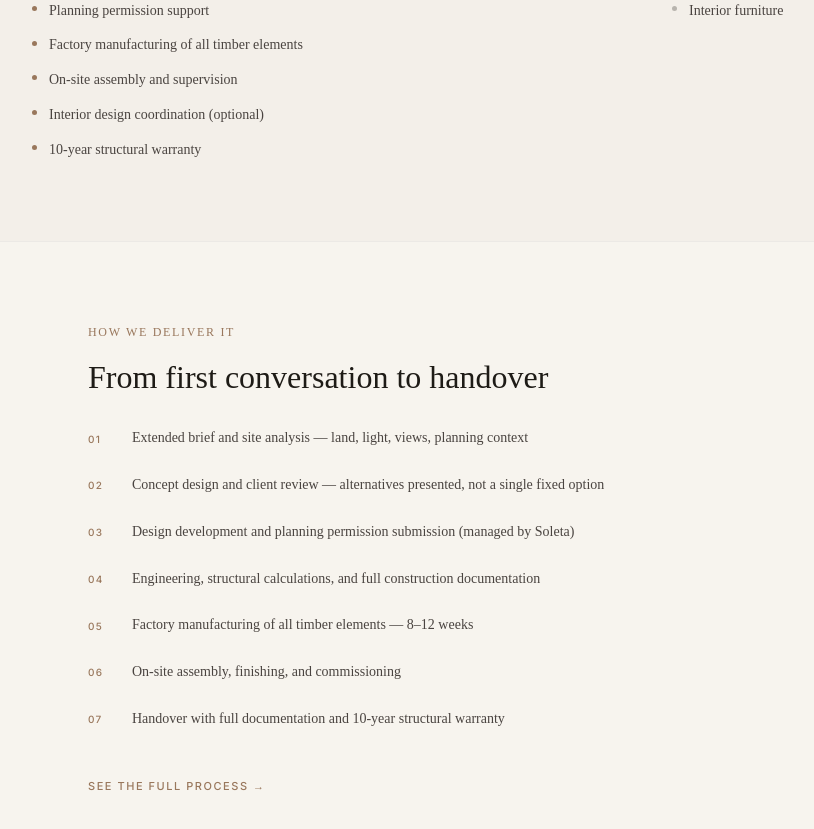
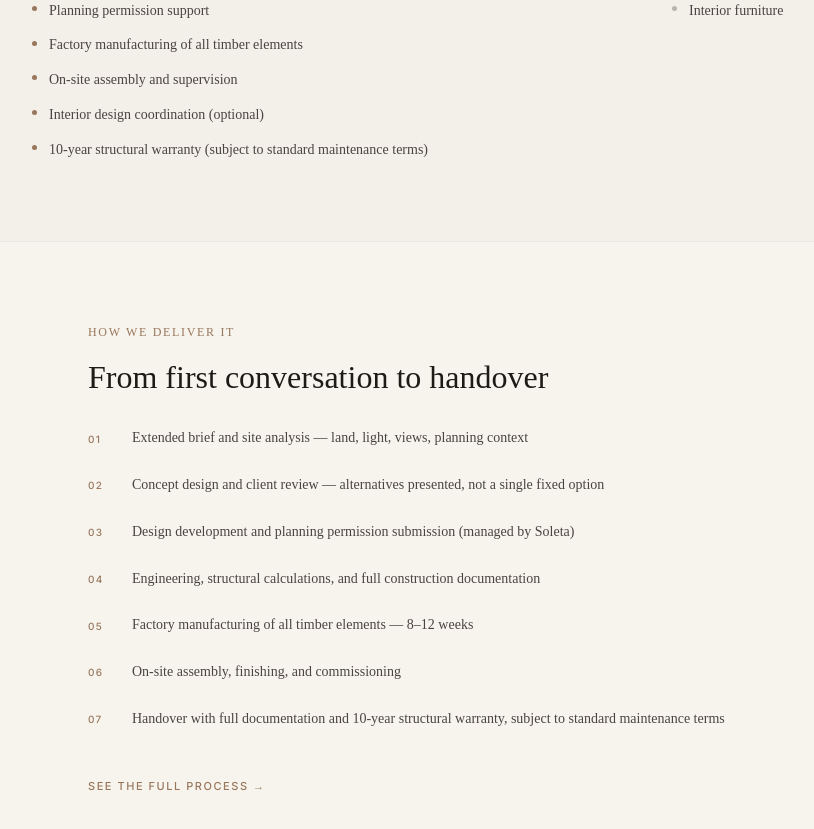
Before and after one commit to soleta-zeroenergy/Site-ul-soletahomes, a Next.js app: page /collection/signature in a window 1280 px wide. Shown: the part 3980-4809 px from the top of the page, without its empty margins (0-814 px from the left). Built offline with nearby package versions, Linux system fonts and the light colour scheme.

Commit message:
Qualify high-risk public claims

```diff
--- a/app/built-projects/page.tsx
+++ b/app/built-projects/page.tsx
@@ -200,7 +200,7 @@ export default function BuiltProjectsPage() {
               },
               {
                 heading: "Speed without compromise",
-                body:     "Assembly times of 4–12 weeks are common. Not because corners are cut, but because fabrication happens in parallel with site preparation — not sequentially.",
+                body:     "Structural assembly commonly takes 4–12 weeks, depending on model, site access, weather, contractor availability and scope. Not because corners are cut, but because fabrication happens in parallel with site preparation — not sequentially. Full fit-out timelines vary by specification.",
               },
             ].map((item) => (
               <div key={item.heading} className="flex flex-col gap-3 border-t border-[var(--color-border-light)] pt-6">
--- a/lib/content/collection-models.ts
+++ b/lib/content/collection-models.ts
@@ -334,7 +334,7 @@ export const signatureModel: HomeModel = {
     "Engineering, structural calculations, and full construction documentation",
     "Factory manufacturing of all timber elements — 8–12 weeks",
     "On-site assembly, finishing, and commissioning",
-    "Handover with full documentation and 10-year structural warranty",
+    "Handover with full documentation and 10-year structural warranty, subject to standard maintenance terms",
   ],
 
   includes: [
@@ -345,7 +345,7 @@ export const signatureModel: HomeModel = {
     "Factory manufacturing of all timber elements",
     "On-site assembly and supervision",
     "Interior design coordination (optional)",
-    "10-year structural warranty",
+    "10-year structural warranty (subject to standard maintenance terms)",
   ],
 
   excludes: [
```
